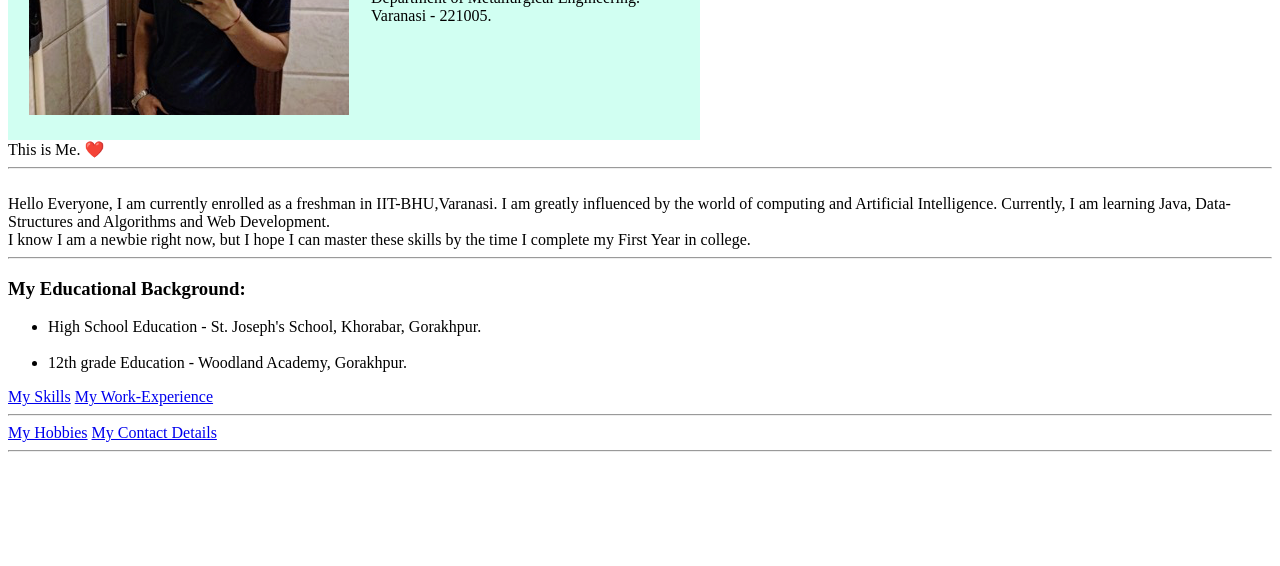
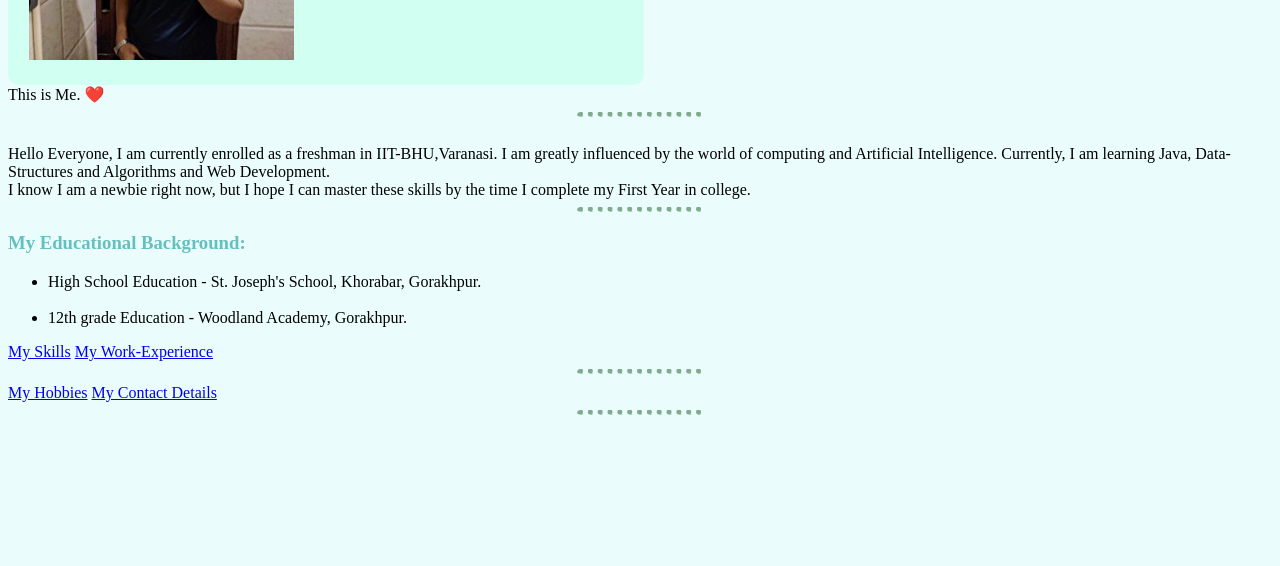
Before and after one commit to Sweetdevil144/CV, a plain HTML site: page index.html in a window 1280 px wide. Shown: the part 234-800 px from the top of the page. Drawn offline with Linux system fonts and the light colour scheme; files that its build step writes are made by us from their sources; the site is published under a folder, as on GitHub Pages, so addresses that start at the root find nothing.

Commit message:
Update index.html

```diff
--- a/index.html
+++ b/index.html
@@ -9,7 +9,7 @@
     <title>Abhinav Pandey</title>
     <!-- This line defines the title which is to be defined at the top of our Webpage. -->
 
-    <link rel="stylesheet" href="/main/style.css">
+    <link rel="stylesheet" href="style.css">
      <!-- This is a CSS code which is an Advanced and Less-complicated way of changing color of a particular section of body. This line shows where the stylesheet of our html page resides. -->
   </head>
   <!-- End of the Head Element. -->
```
